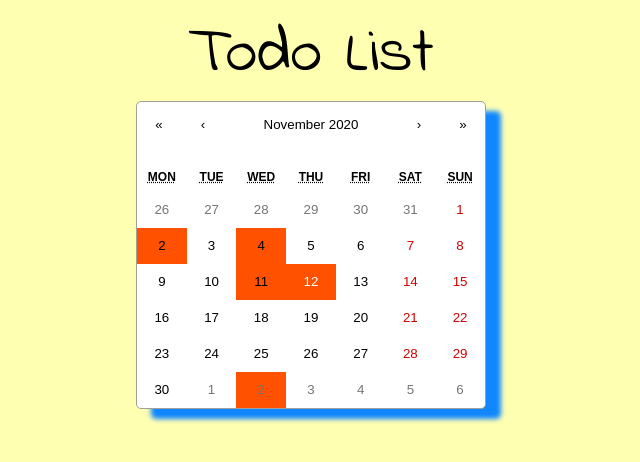
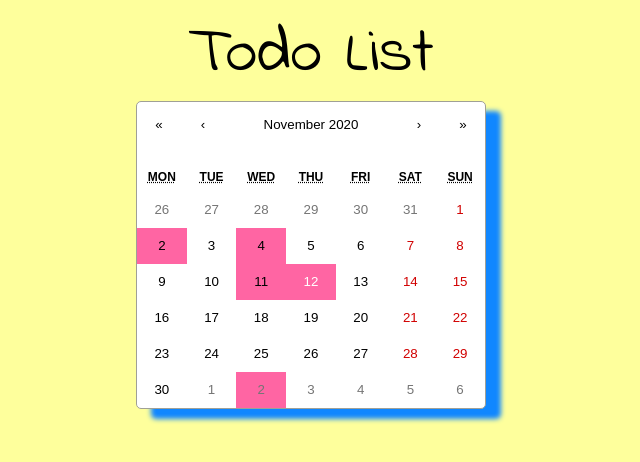
Before and after one commit to KristofferLeemburg/Todo, a React (Create React App) app: page / in a window 1280 px wide. Shown: the top 462 px of the page, without its empty margins (329-969 px from the left). Built offline with nearby package versions, Linux system fonts and the light colour scheme.

Commit message:
updated color pallete to stick notes

```diff
--- a/src/App.css
+++ b/src/App.css
@@ -1,7 +1,7 @@
 @import url('https://fonts.googleapis.com/css2?family=Indie+Flower&display=swap');
 
 body{
-  background-color: #ffffb2;
+  background-color: #feff9c;
 }
 .title{
   font-size: 4rem;
@@ -37,8 +37,8 @@ body{
   /* text-decoration-line: line-through; */
 }
 .color{
-  background: chartreuse !important;
+  background: #7afcff !important;
 }
 .color-todo{
-  background: rgb(255, 81, 0) !important;
+  background:#ff65a3 !important;
 }
```
